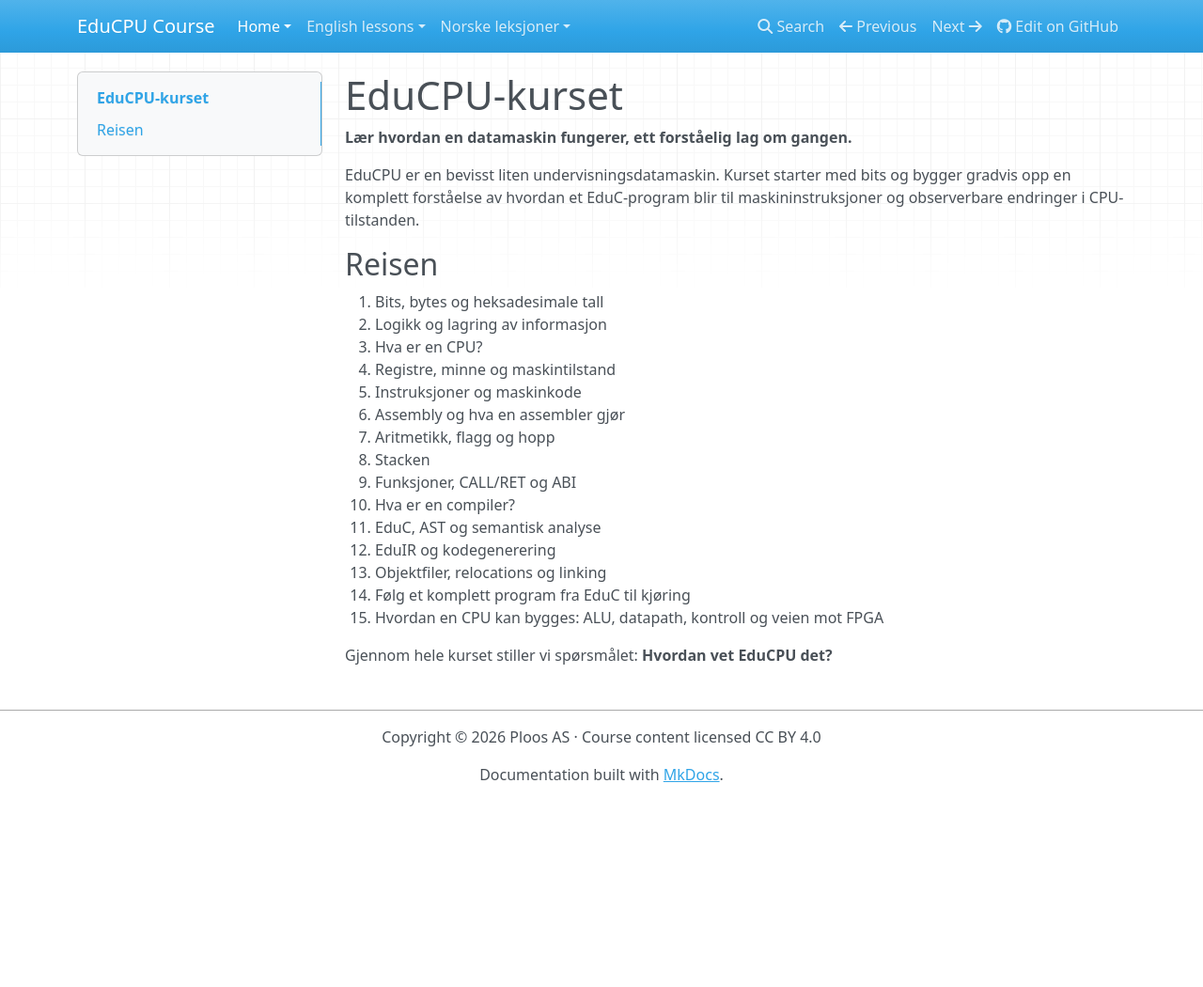
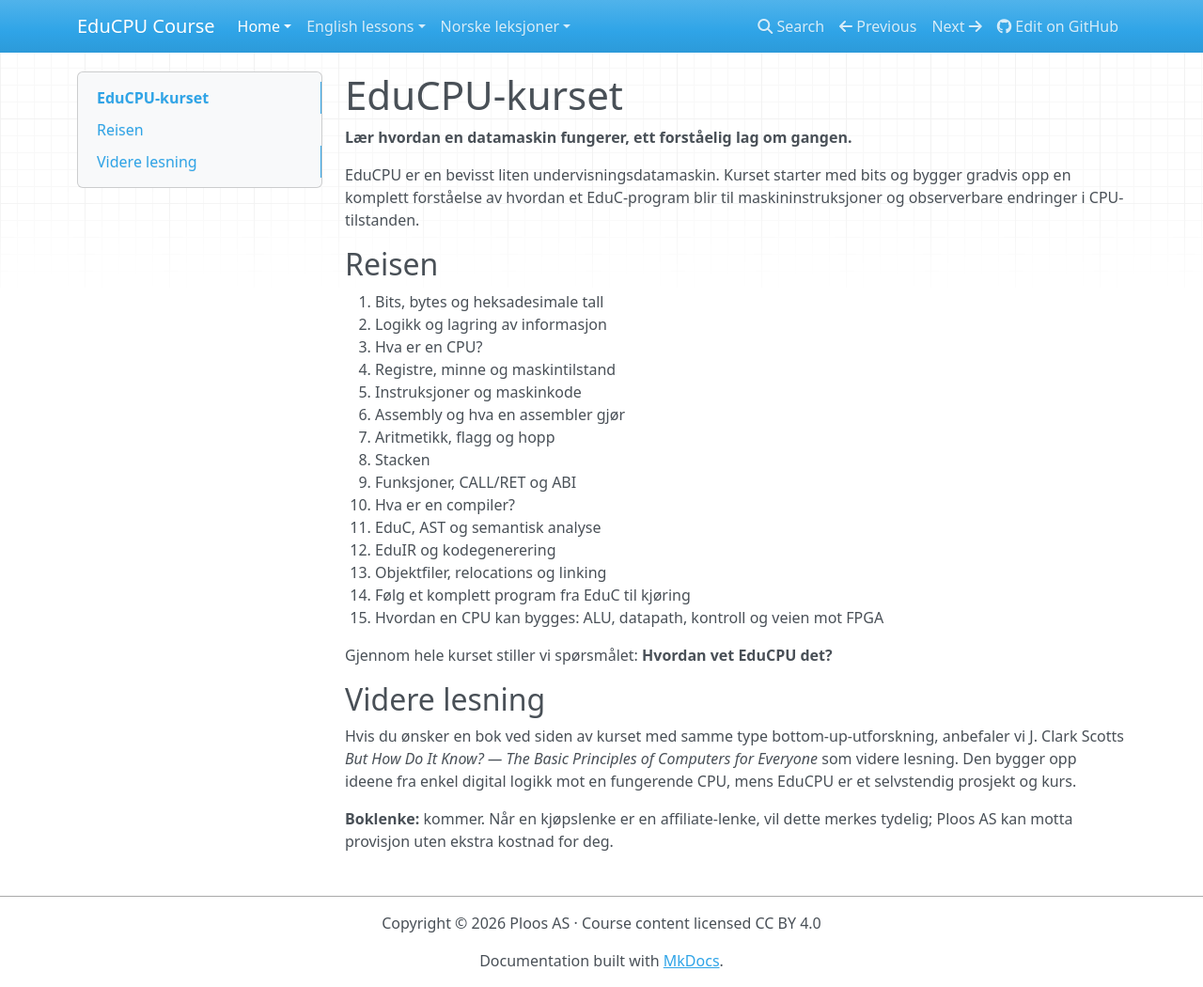
Before and after one commit to Ploos-AS/EduCPU, an MkDocs documentation site: the page built from course/no/index.md, in a window 1280 px wide and 1050 px high. Shown: the whole window at 94% size. Built offline with MkDocs 1.6.1, drawn with Linux system fonts in a browser that asks for light colours; nearby versions of some CDN libraries.

Commit message:
M7: add site-level further reading

```diff
--- a/course/no/index.md
+++ b/course/no/index.md
@@ -23,3 +23,9 @@ EduCPU er en bevisst liten undervisningsdatamaskin. Kurset starter med bits og b
 15. Hvordan en CPU kan bygges: ALU, datapath, kontroll og veien mot FPGA
 
 Gjennom hele kurset stiller vi spørsmålet: **Hvordan vet EduCPU det?**
+
+## Videre lesning
+
+Hvis du ønsker en bok ved siden av kurset med samme type bottom-up-utforskning, anbefaler vi J. Clark Scotts *But How Do It Know? — The Basic Principles of Computers for Everyone* som videre lesning. Den bygger opp ideene fra enkel digital logikk mot en fungerende CPU, mens EduCPU er et selvstendig prosjekt og kurs.
+
+**Boklenke:** kommer. Når en kjøpslenke er en affiliate-lenke, vil dette merkes tydelig; Ploos AS kan motta provisjon uten ekstra kostnad for deg.
```
